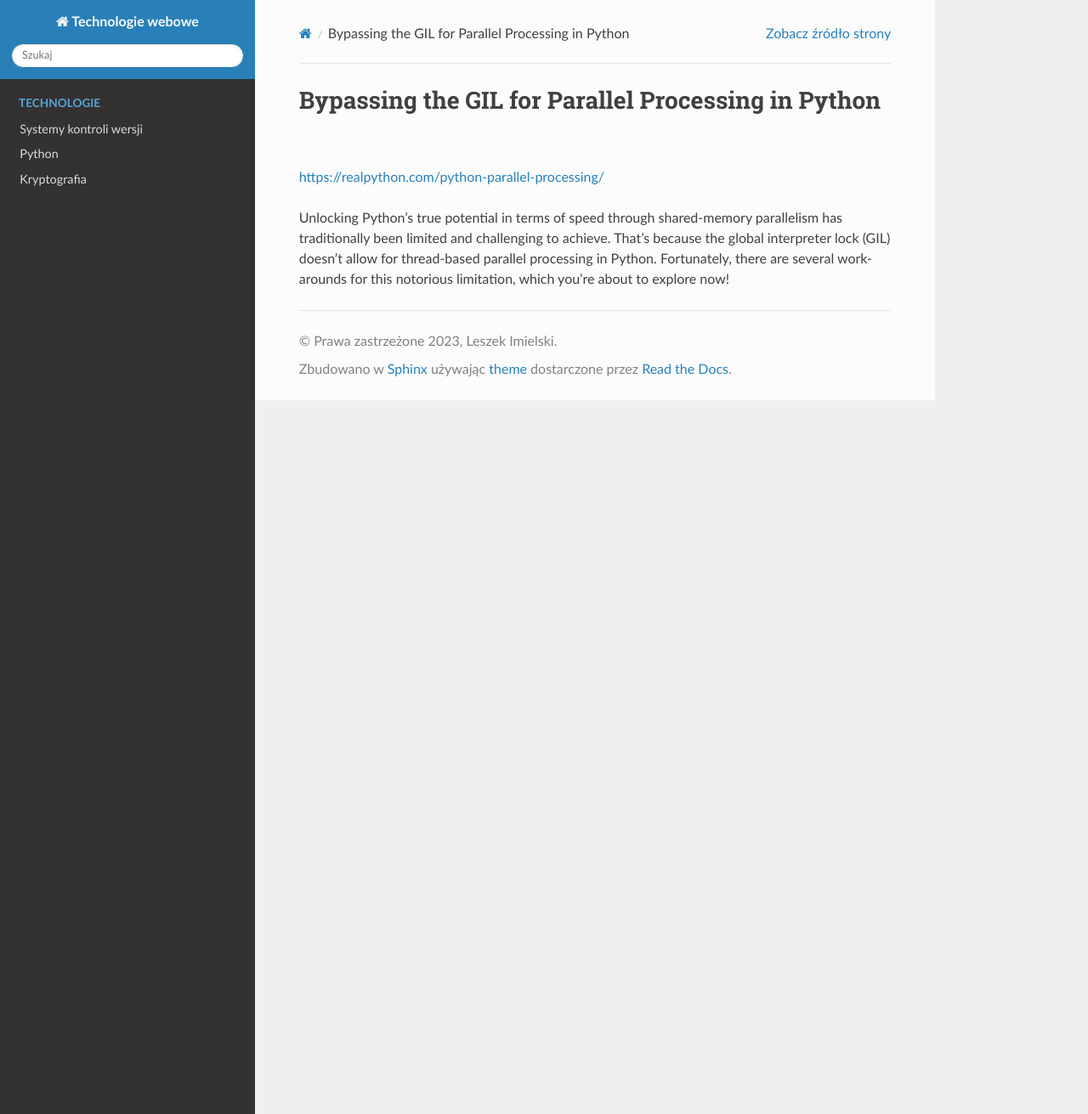
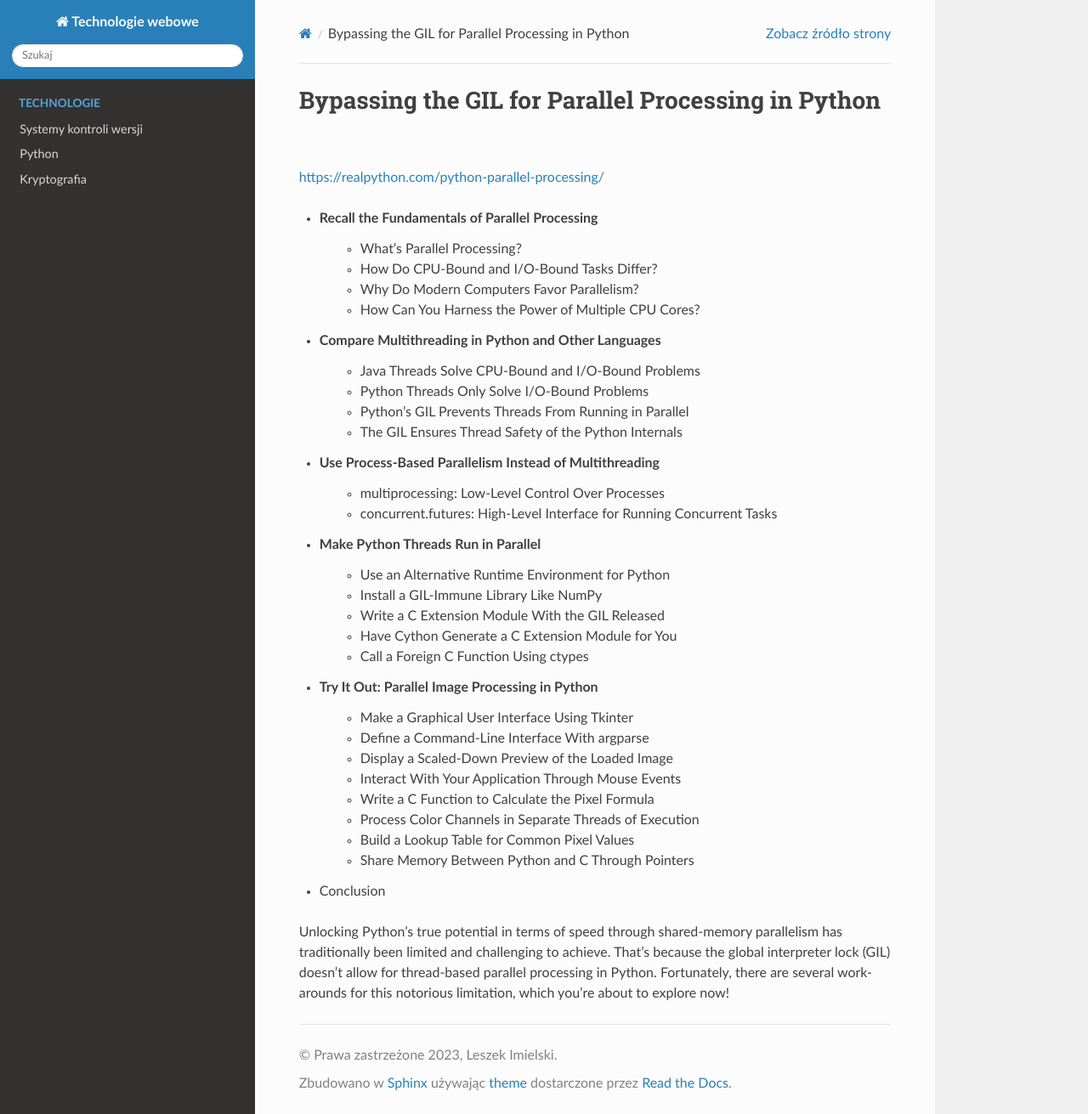
Before and after one commit to limielski/UsingSphinx, a Sphinx documentation site: the page built from docs/source/python/gil/gil0-0.rst, in a window 1280 px wide and 1311 px high. Shown: the whole window at 85% size. Built offline with Sphinx 7.4.7 and the Read the Docs theme 2.0.0, drawn with Linux system fonts in a browser that asks for light colours.

Commit message:
added toc to gil0-0

```diff
--- a/docs/source/python/gil/gil0-0.rst
+++ b/docs/source/python/gil/gil0-0.rst
@@ -3,4 +3,34 @@ Bypassing the GIL for Parallel Processing in Python
 
 https://realpython.com/python-parallel-processing/
 
+* Recall the Fundamentals of Parallel Processing
+   * What’s Parallel Processing?
+   * How Do CPU-Bound and I/O-Bound Tasks Differ?
+   * Why Do Modern Computers Favor Parallelism?
+   * How Can You Harness the Power of Multiple CPU Cores?
+* Compare Multithreading in Python and Other Languages
+   * Java Threads Solve CPU-Bound and I/O-Bound Problems
+   * Python Threads Only Solve I/O-Bound Problems
+   * Python’s GIL Prevents Threads From Running in Parallel
+   * The GIL Ensures Thread Safety of the Python Internals
+* Use Process-Based Parallelism Instead of Multithreading
+   * multiprocessing: Low-Level Control Over Processes
+   * concurrent.futures: High-Level Interface for Running Concurrent Tasks
+* Make Python Threads Run in Parallel
+   * Use an Alternative Runtime Environment for Python
+   * Install a GIL-Immune Library Like NumPy
+   * Write a C Extension Module With the GIL Released
+   * Have Cython Generate a C Extension Module for You
+   * Call a Foreign C Function Using ctypes
+* Try It Out: Parallel Image Processing in Python
+   * Make a Graphical User Interface Using Tkinter
+   * Define a Command-Line Interface With argparse
+   * Display a Scaled-Down Preview of the Loaded Image
+   * Interact With Your Application Through Mouse Events
+   * Write a C Function to Calculate the Pixel Formula
+   * Process Color Channels in Separate Threads of Execution
+   * Build a Lookup Table for Common Pixel Values
+   * Share Memory Between Python and C Through Pointers
+* Conclusion
+
 Unlocking Python’s true potential in terms of speed through shared-memory parallelism has traditionally been limited and challenging to achieve. That’s because the global interpreter lock (GIL) doesn’t allow for thread-based parallel processing in Python. Fortunately, there are several work-arounds for this notorious limitation, which you’re about to explore now!
```
